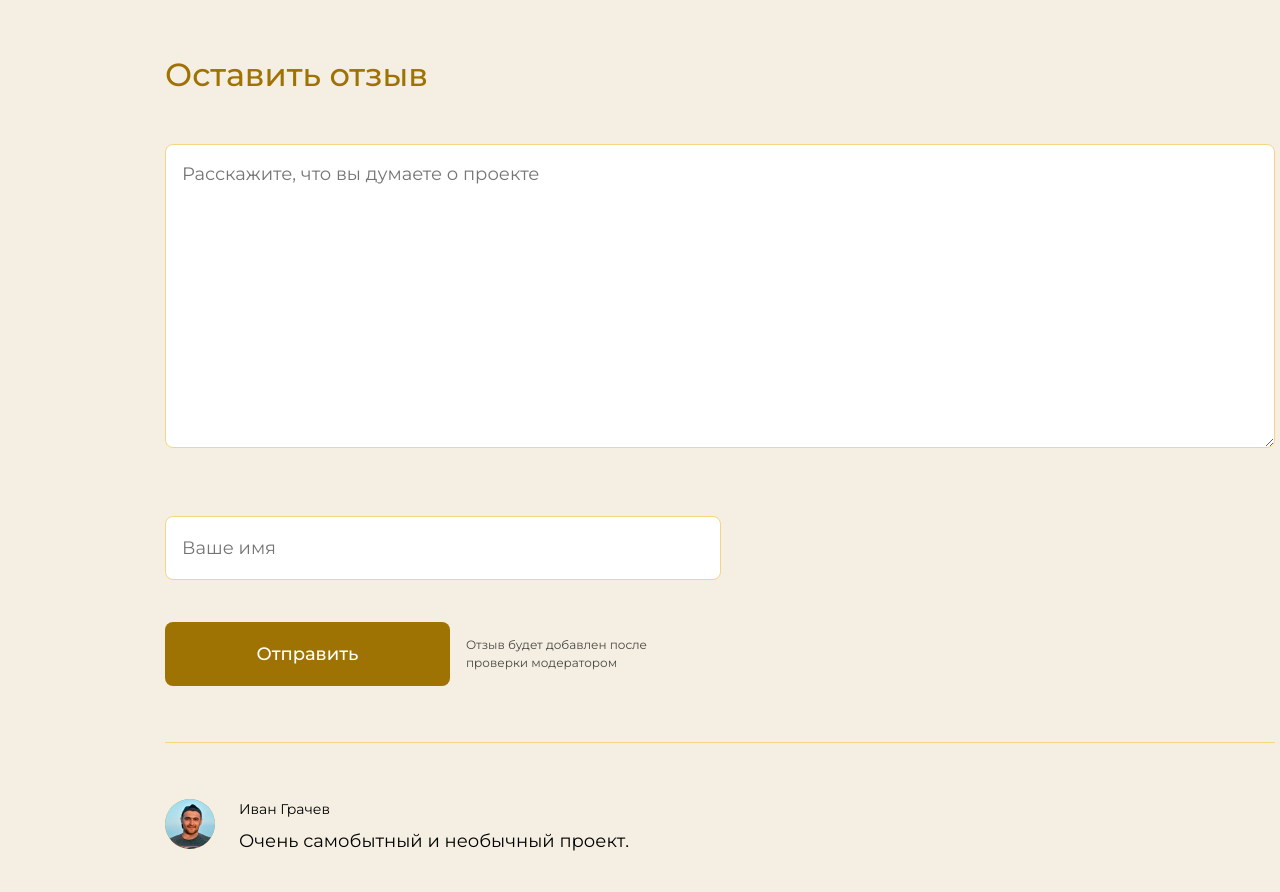
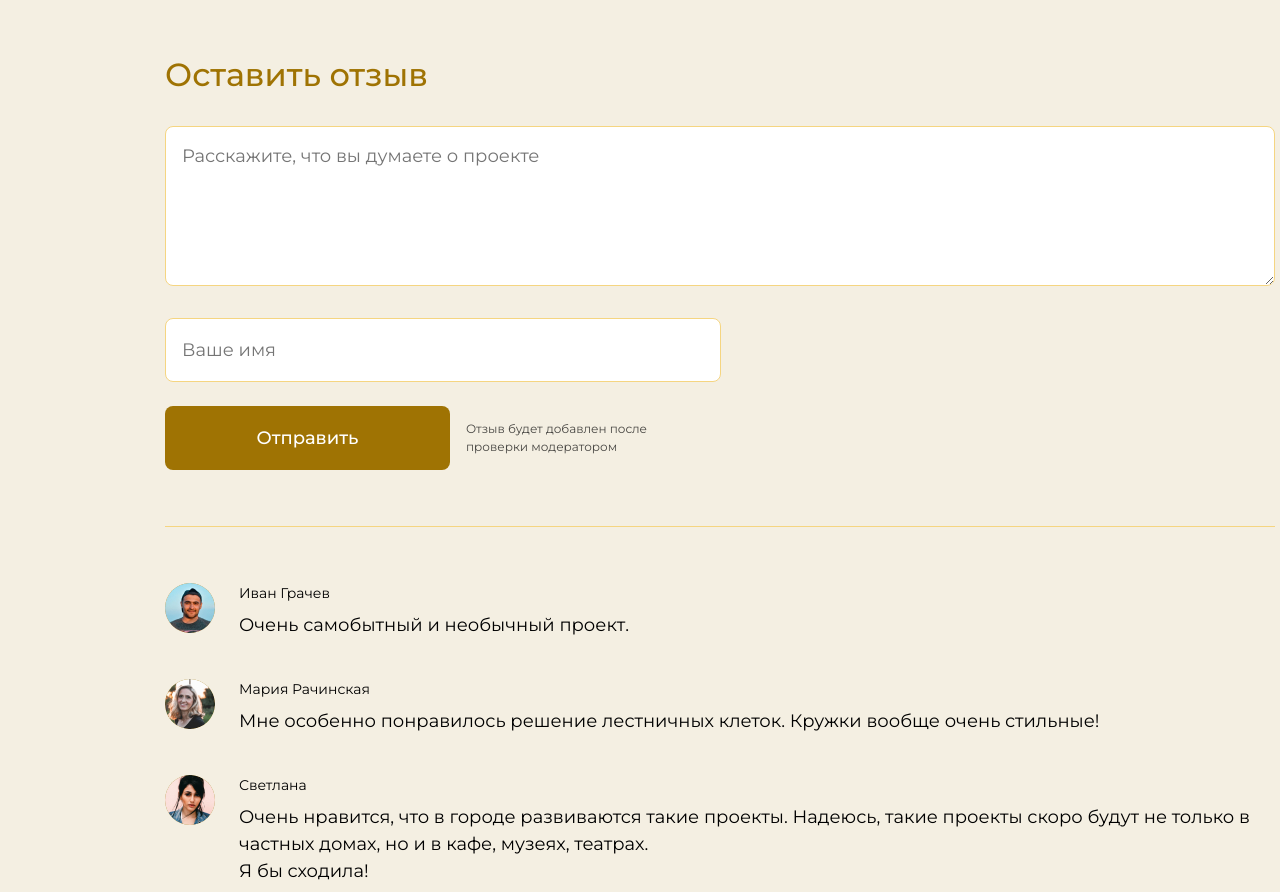
Before and after one commit to KleoSky/Work-with-CMS, a website built with Vite: page index.html in a window 1280 px wide. Shown: the part 2280-3172 px from the top of the page. Built offline with nearby package versions, Linux system fonts and the light colour scheme.

Commit message:
Корректирует textarea

```diff
--- a/css/test.css
+++ b/css/test.css
@@ -256,6 +256,7 @@ footer {
 .order-form__column-wrapper {
   display: grid;
   grid-template-columns: 285px 255px 1fr;
+  grid-template-rows: 1fr auto auto;
   column-gap: 16px;
   row-gap: 24px;
 }
@@ -335,6 +336,11 @@ footer {
   opacity: 0.7;
 }
 
+.order-form p {
+  margin: 0;
+  padding: 0;
+}
+
 .footer__comments {
   display: flex;
   flex-direction: column;
--- a/index.html
+++ b/index.html
@@ -90,7 +90,7 @@
                 <div class="order-form__column-item-text">
                   <p>
                     <span class="wpcf7-form-control-wrap">
-                      <textarea class="wpcf7-textarea" cols="40" rows="10"
+                      <textarea class="wpcf7-textarea"
                         placeholder="Расскажите, что вы думаете о проекте" required></textarea>
                     </span>
                   </p>
```
